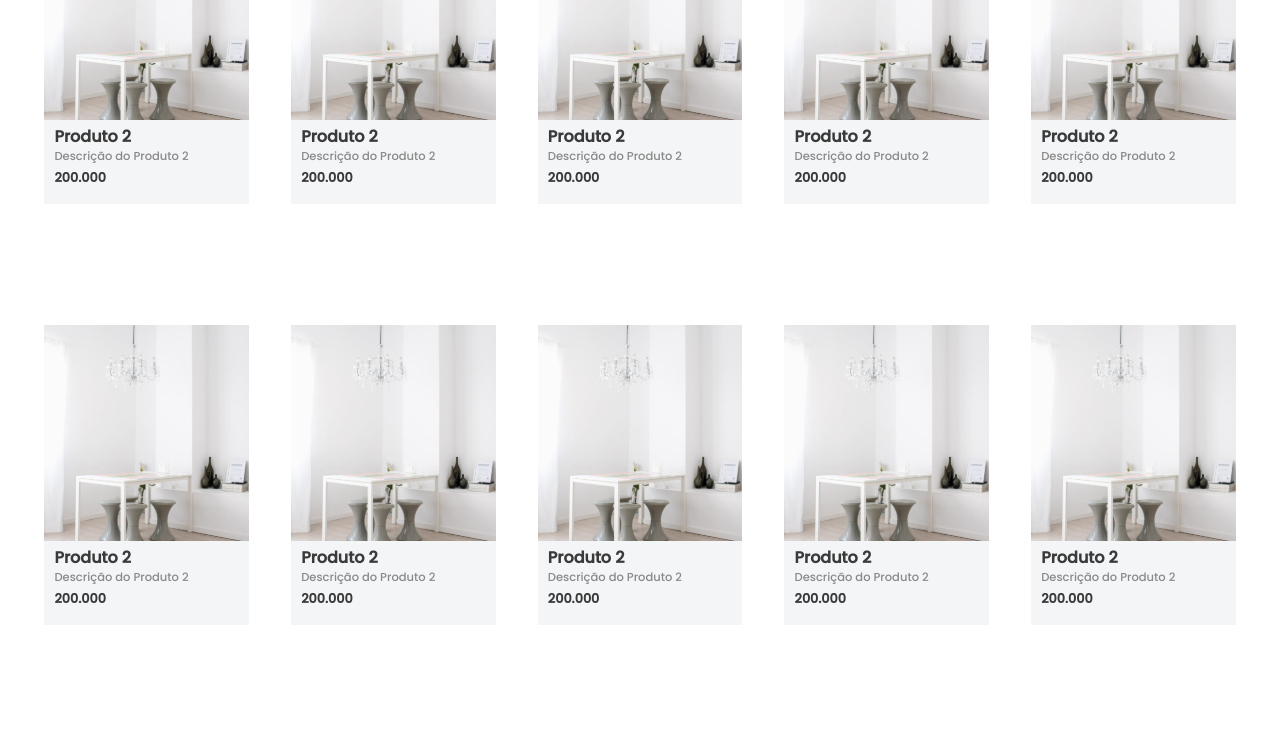
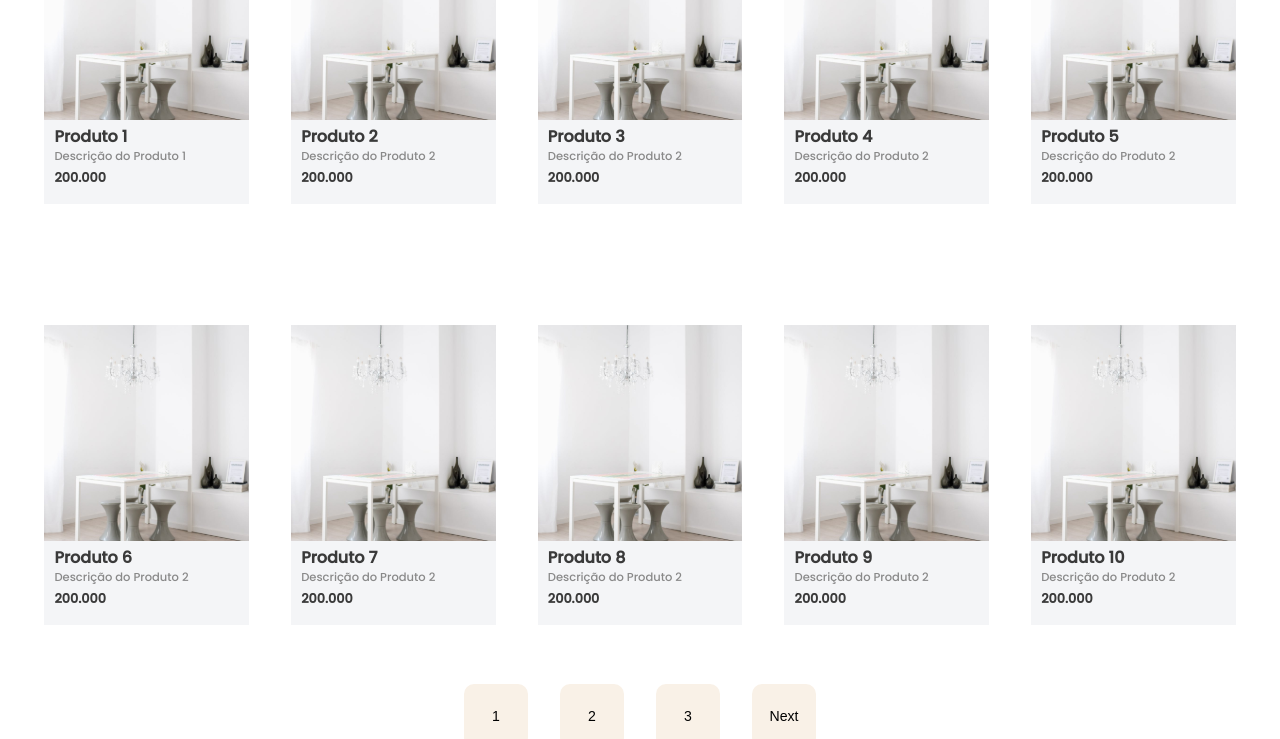
Before and after one commit to KauanAg-devs/Result-List-de-e-commerce, a React (Create React App) app in the folder frontend/: page / in a window 1280 px wide. Shown: the part 600-1339 px from the top of the page. Built offline with nearby package versions, Linux system fonts and the light colour scheme.

Commit message:
feat: add buttons that manages product's sections

```diff
--- a/frontend/src/components/Main/Filter.tsx
+++ b/frontend/src/components/Main/Filter.tsx
@@ -4,7 +4,7 @@ import verticalLine from '../../images/Line 5.svg';
 import productTest from './ProductTest';
 
 type FilterProps = {
-  setFilterValue: Dispatch<SetStateAction<number | object>>;
+  setFilterValue: Dispatch<SetStateAction<number>>;
 };
 
 const Filter: React.FC<FilterProps> = ({ setFilterValue }) => {
@@ -28,7 +28,7 @@ const Filter: React.FC<FilterProps> = ({ setFilterValue }) => {
       <div id='show-files'>
         <img id='filter-img' src={filterImage} alt="" />
         <img id='vertical-line' src={verticalLine} alt="" />
-        <h1>Showing 1-{inputValue} files of {productTest.length} results</h1>
+        <h1>Showing 1-{(inputValue || '32')} files of {productTest.length} results</h1>
       </div>
 
       <div id='filter-search'>
--- a/frontend/src/components/Main/Main.css
+++ b/frontend/src/components/Main/Main.css
@@ -2,7 +2,10 @@
 
 #main {
     position: relative;
-    min-height: 250vh;
+    align-items: center;
+    display: flex;
+    flex-direction: column;
+    min-height: 90vh;
     width: 100%;
 }
 
@@ -55,7 +58,7 @@
     outline: none;
     width: 2.5vmax;
     height: 2.5vmax;
-    font-size: 150%;
+    font-size: 1.1vmax;
     text-align: center;
     background-color: #fff;
     color: #9f9f9f;
@@ -157,3 +160,22 @@ input[type="search"]::-webkit-search-cancel-button {
     color: #ccc;
     text-decoration: line-through;
 }
+
+#product-sections {
+    width: 30vmax;
+    height: 10vh;
+    display: flex;
+    align-items: center;
+    justify-content: space-around;
+}
+
+#product-section-button {
+    background-color: #f9f1e7;
+    height: 5vmax;
+    width: 5vmax;
+    border: none;
+    border-radius: 10px;
+    font-size: 1.1vmax;
+    font-weight: 500;
+    margin-bottom: 1.5vmax;
+}
--- a/frontend/src/components/Main/Main.tsx
+++ b/frontend/src/components/Main/Main.tsx
@@ -1,15 +1,57 @@
+import React, { useState, useEffect } from 'react';
 import './Main.css';
 import Filter from './Filter';
 import ProductsContainer from './ProductsContainer';
-import { useState } from 'react';
+import ProductSections from './ProductSections';
 
 function Main(): JSX.Element {
-  const [filterValue, setFilterValue] = useState<number | object>({});
+  const [filterValue, setFilterValue] = useState<number>(10);
+  const [currentSection, setCurrentSection] = useState(1);
+  const [totalSections, setTotalSections] = useState<number>(1);
+  const [currentPage, setCurrentPage] = useState<number>(1);
+  const [showPreviousButton, setShowPreviousButton] = useState<boolean>(false);
+
+  useEffect(() => {
+    const totalProducts = 32;
+    const sections = Math.ceil(totalProducts / filterValue);
+    setTotalSections(sections);
+  }, [filterValue]);
+
+  const handleSectionClick = (section: number) => {
+    setCurrentSection(section);
+    updateButtonVisibility(section);
+  };
+
+  const handleNextButtonClick = () => {
+    setCurrentPage(currentPage + 1);
+    updateButtonVisibility(currentPage + 1);
+  };
+
+  const handlePreviousButtonClick = () => {
+    setCurrentPage(currentPage - 1);
+    updateButtonVisibility(currentPage - 1);
+  };
+
+  const updateButtonVisibility = (page: number) => {
+    if (page > 1) {
+      setShowPreviousButton(true);
+    } else {
+      setShowPreviousButton(false);
+    }
+  };
 
   return (
     <main id="main">
       <Filter setFilterValue={setFilterValue} />
-      <ProductsContainer filterValue={filterValue} />
+      <ProductsContainer filterValue={filterValue} currentSection={currentSection} />
+      <ProductSections
+        handleSectionClick={handleSectionClick}
+        totalSections={totalSections}
+        currentPage={currentPage}
+        handleNextButtonClick={handleNextButtonClick}
+        handlePreviousButtonClick={handlePreviousButtonClick}
+        showPreviousButton={showPreviousButton}
+      />
     </main>
   );
 }
--- a/frontend/src/components/Main/ProductMaker.tsx
+++ b/frontend/src/components/Main/ProductMaker.tsx
@@ -3,37 +3,20 @@ import productTest from './ProductTest';
 import Product, { ProductType } from './Product';
 
 type ProductMakerProps = {
-  filterValue: number | object;
+  filterValue: number;
+  currentSection: number;
 };
 
-const ProductMaker: React.FC<ProductMakerProps> = ({ filterValue }) => {
+const ProductMaker: React.FC<ProductMakerProps> = ({ filterValue, currentSection }) => {
   const productsValues: ProductType[] = [...productTest];
+  const startIndex = (currentSection - 1) * filterValue;
+  const endIndex = startIndex + filterValue;
 
-  if (typeof filterValue === 'number' && Number.isInteger(filterValue)) {
-    console.log(filterValue);
+  const filteredProducts = productsValues.slice(startIndex, endIndex);
 
-    return (
-      <>
-        {productsValues.map((product, index) => (
-          index < filterValue && (
-            <Product
-              key={index}
-              price={product.price}
-              image={product.image}
-              name={product.name}
-              title={product.title}
-              discount={product.discount}
-            />
-          )
-        ))}
-      </>
-    );
-  }
-
-  // Caso filterValue não seja um número inteiro válido, mostrar todos os produtos
   return (
     <>
-      {productsValues.map((product, index) => (
+      {filteredProducts.map((product, index) => (
         <Product
           key={index}
           price={product.price}
--- /dev/null
+++ b/frontend/src/components/Main/ProductSections.tsx
@@ -0,0 +1,50 @@
+
+type ProductSectionsProps = {
+  handleSectionClick: (section: number) => void;
+  currentPage: number;
+  handleNextButtonClick: () => void;
+  handlePreviousButtonClick: () => void;
+  totalSections: number;
+  showPreviousButton: boolean;
+};
+
+function ProductSections({
+  handleSectionClick,
+  currentPage,
+  handleNextButtonClick,
+  handlePreviousButtonClick,
+  totalSections,
+  showPreviousButton,
+}: ProductSectionsProps) {
+
+  const startSection = (currentPage - 1) * 3 + 1;
+  const endSection = Math.min(startSection + 2, totalSections);
+
+  const handleClick = (section: number) => {
+    handleSectionClick(section);
+  };
+
+  return (
+    <div id="product-sections">
+      {showPreviousButton && (
+        <button onClick={handlePreviousButtonClick} id="product-section-button">
+          Previous
+        </button>
+      )}
+      {Array.from({ length: endSection - startSection + 1 }, (_, index) => startSection + index).map(
+        (section) => (
+          <button key={section} onClick={() => handleClick(section)} id="product-section-button">
+            {section}
+          </button>
+        )
+      )}
+      {currentPage < Math.ceil(totalSections / 3) && (
+        <button onClick={handleNextButtonClick} id="product-section-button">
+          Next
+        </button>
+      )}
+    </div>
+  );
+}
+
+export default ProductSections;
--- a/frontend/src/components/Main/ProductTest.tsx
+++ b/frontend/src/components/Main/ProductTest.tsx
@@ -5,8 +5,8 @@ const productTest: ProductType[] = []
 
 productTest.push({
     image: productImage,
-    name: "Produto 2",
-    title: "Descrição do Produto 2",
+    name: "Produto 1",
+    title: "Descrição do Produto 1",
     price: '200.000',
   })
 productTest.push({
@@ -17,181 +17,181 @@ productTest.push({
 })
 productTest.push({
     image: productImage,
-    name: "Produto 2",
+    name: "Produto 3",
     title: "Descrição do Produto 2",
     price: '200.000',
   })
 productTest.push({
     image: productImage,
-    name: "Produto 2",
+    name: "Produto 4",
     title: "Descrição do Produto 2",
     price: '200.000',
 })
 productTest.push({
     image: productImage,
-    name: "Produto 2",
+    name: "Produto 5",
     title: "Descrição do Produto 2",
     price: '200.000',
   })
 productTest.push({
     image: productImage,
-    name: "Produto 2",
+    name: "Produto 6",
     title: "Descrição do Produto 2",
     price: '200.000',
 })
 productTest.push({
     image: productImage,
-    name: "Produto 2",
+    name: "Produto 7",
     title: "Descrição do Produto 2",
     price: '200.000',
   })
 productTest.push({
     image: productImage,
-    name: "Produto 2",
+    name: "Produto 8",
     title: "Descrição do Produto 2",
     price: '200.000',
 })
 productTest.push({
     image: productImage,
-    name: "Produto 2",
+    name: "Produto 9",
     title: "Descrição do Produto 2",
     price: '200.000',
   })
 productTest.push({
     image: productImage,
-    name: "Produto 2",
+    name: "Produto 10",
     title: "Descrição do Produto 2",
     price: '200.000',
 })
 productTest.push({
     image: productImage,
-    name: "Produto 2",
+    name: "Produto 11",
     title: "Descrição do Produto 2",
     price: '200.000',
   })
 productTest.push({
     image: productImage,
-    name: "Produto 2",
+    name: "Produto 12",
     title: "Descrição do Produto 2",
     price: '200.000',
 })
 productTest.push({
     image: productImage,
-    name: "Produto 2",
+    name: "Produto 13",
     title: "Descrição do Produto 2",
     price: '200.000',
   })
 productTest.push({
     image: productImage,
-    name: "Produto 2",
+    name: "Produto 14",
     title: "Descrição do Produto 2",
     price: '200.000',
 })
 productTest.push({
     image: productImage,
-    name: "Produto 2",
+    name: "Produto 15",
     title: "Descrição do Produto 2",
     price: '200.000',
   })
 productTest.push({
     image: productImage,
-    name: "Produto 2",
+    name: "Produto 16",
     title: "Descrição do Produto 2",
     price: '200.000',
 })
 productTest.push({
     image: productImage,
-    name: "Produto 2",
+    name: "Produto 17",
     title: "Descrição do Produto 2",
     price: '200.000',
   })
 productTest.push({
     image: productImage,
-    name: "Produto 2",
+    name: "Produto 18",
     title: "Descrição do Produto 2",
     price: '200.000',
 })
 productTest.push({
     image: productImage,
-    name: "Produto 2",
+    name: "Produto 19",
     title: "Descrição do Produto 2",
     price: '200.000',
   })
 productTest.push({
     image: productImage,
-    name: "Produto 2",
+    name: "Produto 20",
     title: "Descrição do Produto 2",
     price: '200.000',
 })
 productTest.push({
     image: productImage,
-    name: "Produto 2",
+    name: "Produto 21",
     title: "Descrição do Produto 2",
     price: '200.000',
   })
 productTest.push({
     image: productImage,
-    name: "Produto 2",
+    name: "Produto 22",
     title: "Descrição do Produto 2",
     price: '200.000',
 })
 productTest.push({
     image: productImage,
-    name: "Produto 2",
+    name: "Produto 23",
     title: "Descrição do Produto 2",
     price: '200.000',
   })
 productTest.push({
     image: productImage,
-    name: "Produto 2",
+    name: "Produto 24",
     title: "Descrição do Produto 2",
     price: '200.000',
 })
 productTest.push({
     image: productImage,
-    name: "Produto 2",
+    name: "Produto 25",
     title: "Descrição do Produto 2",
     price: '200.000',
   })
 productTest.push({
     image: productImage,
-    name: "Produto 2",
+    name: "Produto 26",
     title: "Descrição do Produto 2",
     price: '200.000',
 })
 productTest.push({
     image: productImage,
-    name: "Produto 2",
+    name: "Produto 27",
     title: "Descrição do Produto 2",
     price: '200.000',
   })
 productTest.push({
     image: productImage,
-    name: "Produto 2",
+    name: "Produto 28",
     title: "Descrição do Produto 2",
     price: '200.000',
 })
 productTest.push({
     image: productImage,
-    name: "Produto 2",
+    name: "Produto 29",
     title: "Descrição do Produto 2",
     price: '200.000',
   })
 productTest.push({
     image: productImage,
-    name: "Produto 2",
+    name: "Produto 30",
     title: "Descrição do Produto 2",
     price: '200.000',
 })
 productTest.push({
     image: productImage,
-    name: "Produto 2",
+    name: "Produto 31",
     title: "Descrição do Produto 2",
     price: '200.000',
   })
 productTest.push({
     image: productImage,
-    name: "Produto 2",
+    name: "Produto 32",
     title: "Descrição do Produto 2",
     price: '200.000',
 })
--- a/frontend/src/components/Main/ProductsContainer.tsx
+++ b/frontend/src/components/Main/ProductsContainer.tsx
@@ -2,14 +2,15 @@ import React from 'react';
 import ProductMaker from './ProductMaker';
 
 type ProductsContainerProps = {
-  filterValue: number | object;
+  filterValue: number;
+  currentSection: number;
 };
 
-const ProductsContainer: React.FC<ProductsContainerProps> = ({ filterValue }) => {
+const ProductsContainer: React.FC<ProductsContainerProps> = ({ filterValue, currentSection }) => {
   return (
     <div id='products-container'>
       <div id='products'>
-        <ProductMaker filterValue={filterValue} />
+        <ProductMaker filterValue={filterValue} currentSection={currentSection} />
       </div>
     </div>
   );
--- a/frontend/tsconfig.json
+++ b/frontend/tsconfig.json
@@ -1,6 +1,6 @@
 {
   "compilerOptions": {
-    "target": "es5",
+    "target": "ES2022",
     "lib": [
       "dom",
       "dom.iterable",
```
